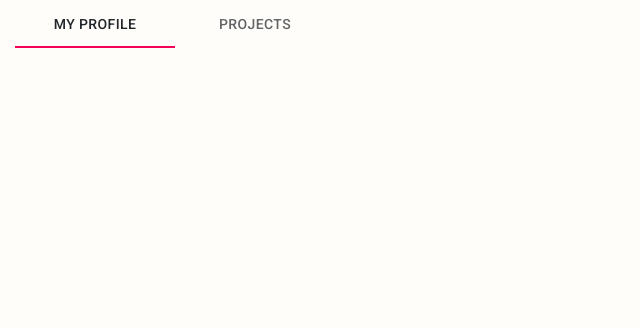
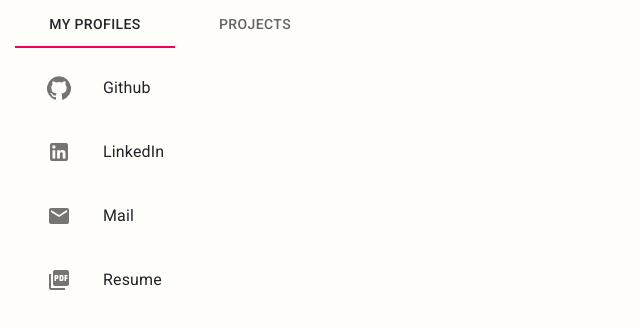
Before and after one commit to CuongDNguyen/CuongDNguyen.github.io, a React (Create React App) app in the folder cuong-portfolio/: page / in a window 1280 px wide. Shown: the top 328 px of the page, without its empty margins (0-640 px from the left). Built offline with nearby package versions, Linux system fonts and the light colour scheme.

Commit message:
github pages does not like routing so, removed

```diff
--- a/cuong-portfolio/src/components/App.js
+++ b/cuong-portfolio/src/components/App.js
@@ -7,29 +7,24 @@ import {Switch, Route, Link, BrowserRouter} from "react-router-dom";
 
 const App = () => {
 
-    const [currentTab, setCurrentTab] = useState("/profile");
+    const [currentTab, setCurrentTab] = useState("profiles");
 
     const profileTabClicked = () => {
-        setCurrentTab("/profile")
+        setCurrentTab("profiles")
     };
 
     const projectsTabClicked = () => {
-        setCurrentTab("/projects")
+        setCurrentTab("projects")
     };
 
     return (
-        <BrowserRouter>
             <div className="container-fluid">
-                <Tabs value={currentTab === "/profile" ? "/profile" : "/projects"}>
-                    <Tab className="tabs" value="/profile" component={Link} label="My Profile" to="/profile" onClick={profileTabClicked} />
-                    <Tab className="tabs" value="/projects" component={Link} label="Projects" to="/projects" onClick={projectsTabClicked} />
+                <Tabs value={currentTab === "profiles" ? "profiles" : "projects"}>
+                    <Tab className="tabs" value="profiles" label="My Profiles" onClick={profileTabClicked} />
+                    <Tab className="tabs" value="projects" label="Projects"  onClick={projectsTabClicked} />
                 </Tabs>
-                <Switch>
-                    <Route path="/profile" component={Profiles} />
-                    <Route path="/projects" component={Projects} />
-                </Switch>
+                {currentTab === "profiles" ? <Profiles /> : <Projects />}
             </div>
-        </BrowserRouter>
     );
 };
 
```
